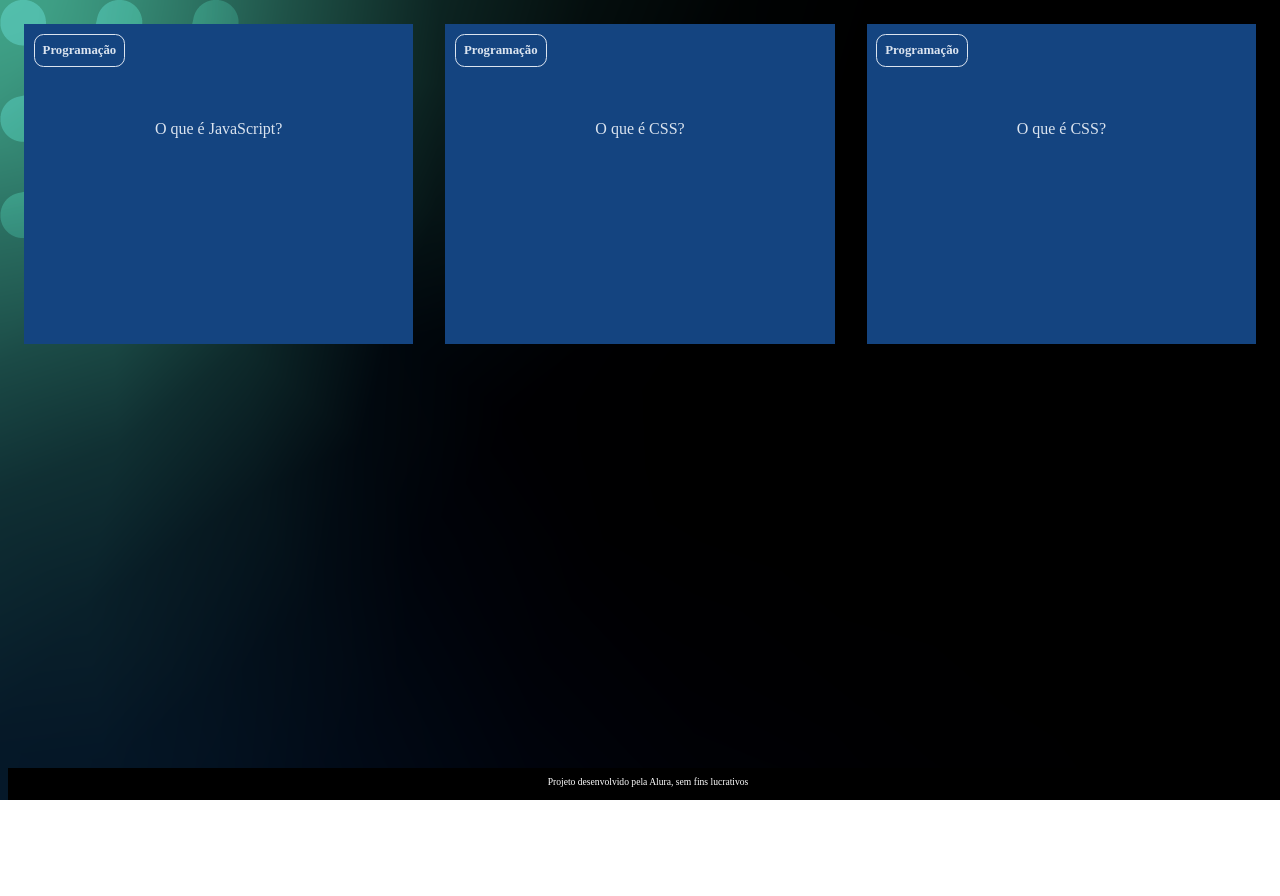
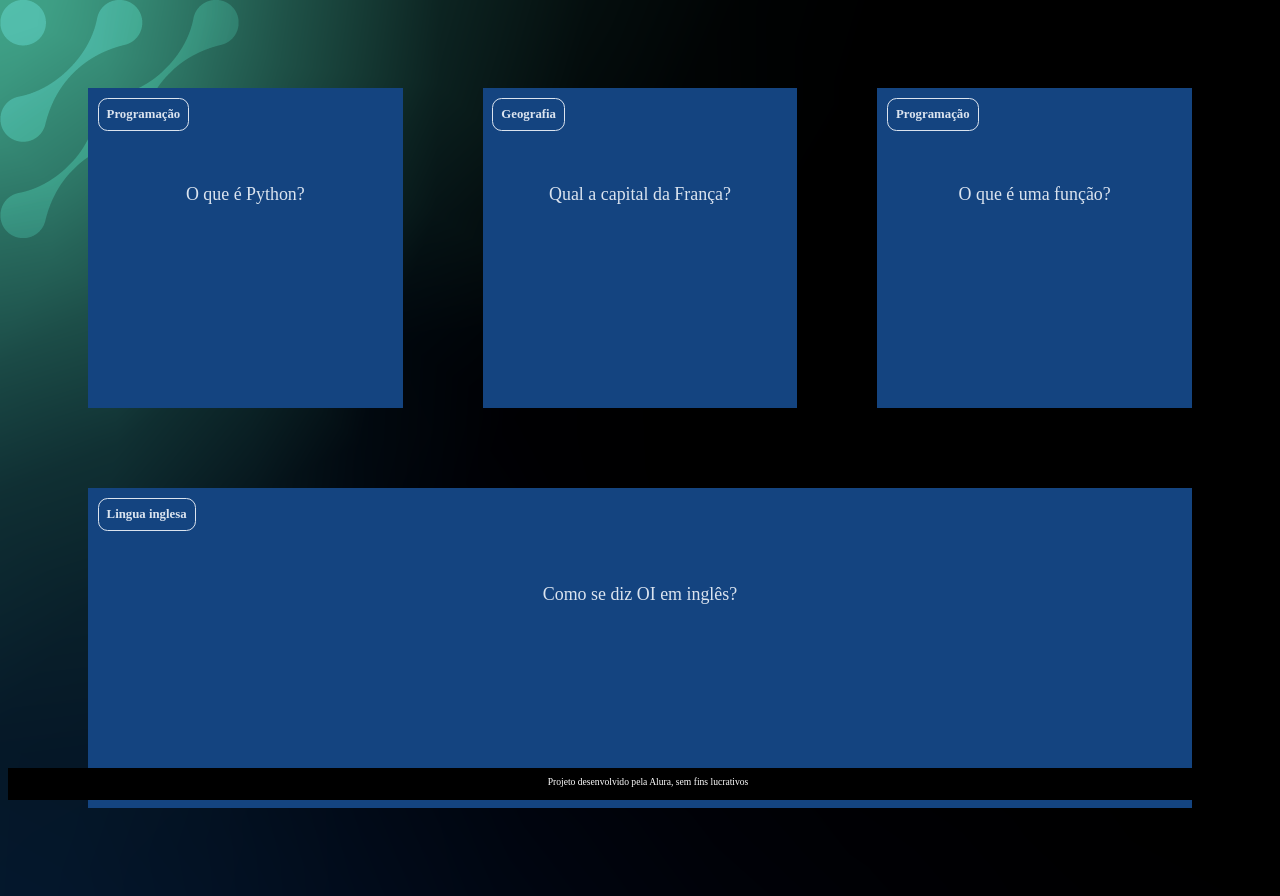
Before and after one commit to candiotto01/alura-plus, a plain HTML site: page candiotto/index.html in a window 1280 px wide. Before the commit the page ends 800 px from the top, so only its background shows below. Drawn offline with Linux system fonts and the light colour scheme.

Commit message:
Add files via upload

```diff
--- /dev/null
+++ b/candiotto/app.js
@@ -0,0 +1,29 @@
+function criaCartao(categoria, pergunta, resposta) {
+    let container = document.getElementById('container')
+    let cartao = document.createElement('article')
+    cartao.className = 'cartao'
+
+    cartao.innerHTML = `
+    <div class="cartao__conteudo">
+    <h3>${categoria}</h3>
+    <div class="cartao__conteudo__pergunta">
+        <p>${pergunta}</p>
+    </div>
+    <div class="cartao__conteudo__resposta">
+        <p>${resposta}</p>
+    </div>
+    </div>
+    `
+
+    let respostaEstaVisivel = false
+
+    function viraCartao() {
+        respostaEstaVisivel = !respostaEstaVisivel
+        cartao.classList.toggle('active', respostaEstaVisivel)
+    }
+    cartao.addEventListener('click', viraCartao)
+
+
+    container.appendChild(cartao)
+
+}
--- a/candiotto/assets/style.css
+++ b/candiotto/assets/style.css
@@ -11,6 +11,10 @@ body {
 
 #container {
     display: flex;
+    flex-wrap: wrap;
+    justify-content: space-between;
+    padding: 4rem;
+    gap: 3rem;
 }
 
 .cartao {
@@ -45,6 +49,7 @@ body {
     margin-top: 1rem;
     padding: 2rem;
     margin-top: 4rem;
+    font-size: 1.4vw;
 }
 
 .cartao__conteudo__pergunta p {
@@ -57,7 +62,7 @@ body {
     font-weight: 700;
 }
 
-.cartao:hover .cartao__conteudo {
+.cartao.active .cartao__conteudo {
     transform: rotateY(180deg);
 }
 
@@ -67,10 +72,13 @@ body {
     position: absolute;
     height: 100%;
     width: 100%;
+    box-sizing: border-box;
 }
 
 .cartao__conteudo__resposta {
     transform: rotateY(180deg);
+    background-color: rgba(0, 244, 191, 0.2);
+    border: 4px solid var(--card-back-color);
 }
 
 footer {
@@ -87,3 +95,22 @@ footer p {
     font-size: 0.6rem;
     margin-top: 0.5rem;
 }
+
+@media (max-width: 560px) {
+
+    body {
+        background: url('img/bg-mobile.webp'), no-repeat cover;
+    }
+
+    .cartao {
+        flex: 1 0 calc(100% - 1rem)
+    }
+
+    .cartao__conteudo h3 {
+        font-size: 3vw;
+    }
+
+    .cartao__conteudo p {
+        font-size: 3.8vw;
+    }
+}
--- a/candiotto/index.html
+++ b/candiotto/index.html
@@ -4,12 +4,12 @@
     <meta charset="UTF-8">
     <meta name="viewport" content="width=device-width, initial-scale=1.0">
     <link rel="stylesheet" href="assets/style.css">
-    <title>Flashcard Candiotto</title>
+    <title>Flashcard</title>
 </head>
 <body>
     <main>
         <section id="container">
-            <article class="cartao">
+            <!-- <article class="cartao">
                 <div class="cartao__conteudo">
                     <h3>Programação</h3>
                     <div class="cartao__conteudo__pergunta">
@@ -19,33 +19,13 @@
                         <p>O JavaScript é uma linguagem de programação</p>
                     </div>
                 </div>
-            </article>
-            <article class="cartao">
-                <div class="cartao__conteudo">
-                    <h3>Programação</h3>
-                    <div class="cartao__conteudo__pergunta">
-                        <p>O que é CSS?</p>
-                    </div>
-                    <div class="cartao__conteudo__resposta">
-                    <p>O CSS é uma linguagem de estilização</p>
-                    </div>
-                </div>
-            </article>
-            <article class="cartao">
-                <div class="cartao__conteudo">
-                    <h3>Programação</h3>
-                    <div class="cartao__conteudo__pergunta">
-                        <p>O que é CSS?</p>
-                    </div>
-                    <div class="cartao__conteudo__resposta">
-                    <p>O CSS é uma linguagem de estilização</p>
-                    </div>
-                </div>
-            </article>
+            </article> -->
         </section>
     </main>
     <footer>
         <p>Projeto desenvolvido pela Alura, sem fins lucrativos</p>
     </footer>
+    <script src="app.js"></script>
+    <script src="perguntas.js"></script>
 </body>
 </html>
--- /dev/null
+++ b/candiotto/perguntas.js
@@ -0,0 +1,23 @@
+criaCartao(
+    'Programação',
+    'O que é Python?',
+    'O Python é uma linguagem de programação'
+)
+
+criaCartao(
+    'Geografia',
+    'Qual a capital da França?',
+    'A capital da França é Paris'
+)
+
+criaCartao(
+    'Programação',
+    'O que é uma função?',
+    'Uma função é um bloco de código que executa alguma tarefa'
+)
+
+criaCartao(
+    'Lingua inglesa',
+    'Como se diz OI em inglês?',
+    'Oi em ingles é HI (RAI)'
+)
```
